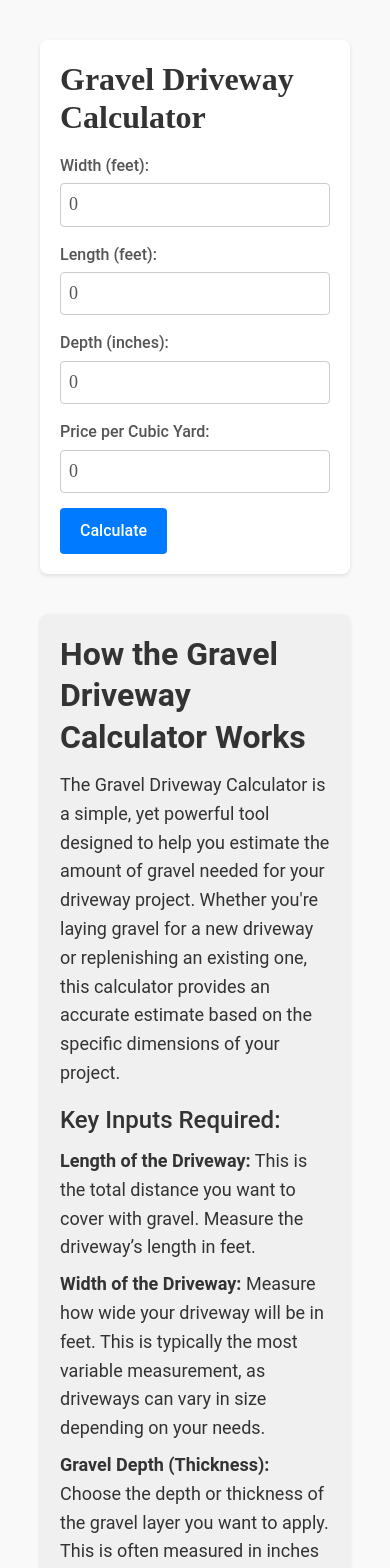
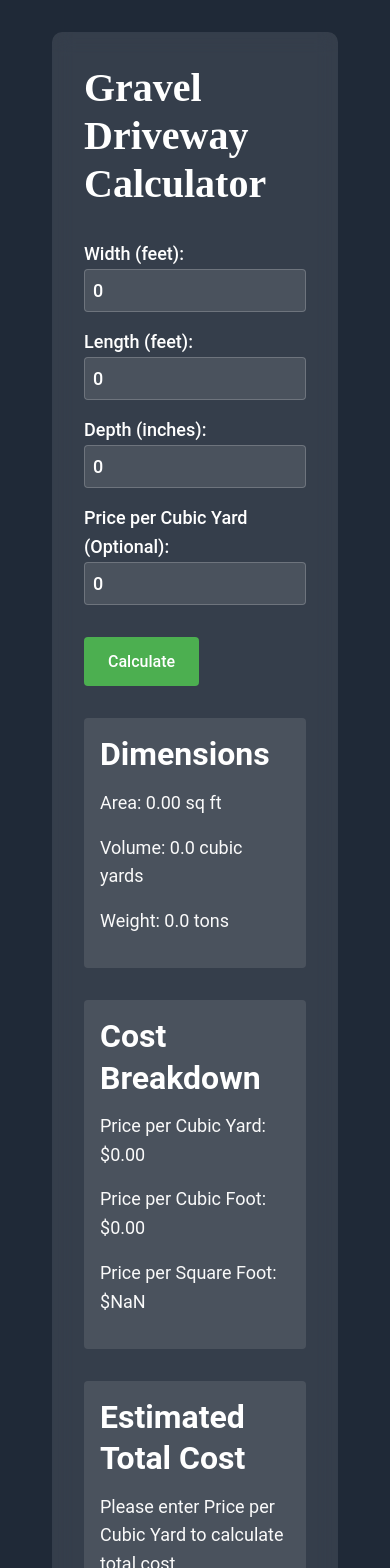
Before and after one commit to mkrizia17/Driveway-Calculator, a Next.js app: page /gravel in a window 390 px wide. Shown: the top 1568 px of the page. Built offline with nearby package versions, Linux system fonts and the light colour scheme.

Commit message:
Gravel Calculator

```diff
--- a/package.json
+++ b/package.json
@@ -12,6 +12,7 @@
     "@emotion/react": "^11.13.3",
     "@emotion/styled": "^11.13.0",
     "@mui/material": "^6.1.7",
+    "@radix-ui/react-label": "^2.1.0",
     "@radix-ui/react-slot": "^1.1.0",
     "class-variance-authority": "^0.7.0",
     "clsx": "^2.1.1",
--- a/src/app/gravel/GravelPage.css
+++ b/src/app/gravel/GravelPage.css
@@ -14,89 +14,102 @@ input, button, p, ul, li, h2, h3 {
 }
 
 .gravel-page-container {
-    display: flex;
-    justify-content: center; /* Center the content horizontally */
-    padding: 20px;
-    background-color: var(--background-color, #f9f9f9); /* Use a CSS variable or fallback */
+    min-height: 100vh;
+    background: rgb(31 41 55);  /* This is Tailwind's gray-800 color */
+    color: hsl(0 0% 98%);
+    padding: 2rem;
 }
 
 .content-wrapper {
-    max-width: 1200px; /* Set a maximum width for the content */
-    width: 100%;
-    padding: 0 20px; /* Add padding to the left and right */
+    max-width: 1200px;
+    margin: 0 auto;
     display: flex;
-    flex-direction: column; /* Stack sections vertically */
+    gap: 2rem;
+    flex-direction: column;
 }
 
 .calculator-section {
-    margin: 20px 0;
-    padding: 20px;
-    background-color: var(--calculator-bg-color, #ffffff); /* Light background for calculator */
-    border-radius: 8px;
-    box-shadow: 0 2px 4px rgba(0, 0, 0, 0.1);
+    background: rgba(255, 255, 255, 0.1);
+    padding: 2rem;
+    border-radius: 10px;
+    backdrop-filter: blur(10px);
 }
 
 .info-section {
-    margin: 20px 0;
-    padding: 20px;
-    background-color: var(--info-bg-color, #f0f0f0); /* Different background for info */
-    border-radius: 8px;
-    box-shadow: 0 2px 4px rgba(0, 0, 0, 0.1);
+    background: rgba(255, 255, 255, 0.1);
+    padding: 2rem;
+    border-radius: 10px;
+    backdrop-filter: blur(10px);
 }
 
 .page-title {
-    font-size: 2rem; /* Use rem for responsive font sizing */
-    color: var(--primary-text-color, #333); /* Use a CSS variable or fallback */
-    font-family: var(--font-family, 'Arial, sans-serif'); /* Use a CSS variable or fallback */
+    color: #ffffff;
+    margin-bottom: 2rem;
 }
 
 .input-group {
-    margin-bottom: 15px;
+    margin-bottom: 1rem;
 }
 
 .input-group label {
     display: block;
-    font-size: 1rem;
-    color: var(--secondary-text-color, #555); /* Use a CSS variable or fallback */
+    margin-bottom: 0.5rem;
+    color: #ffffff;
 }
 
 .input-group input {
     width: 100%;
-    padding: 8px;
-    margin-top: 5px;
-    border: 1px solid var(--border-color, #ccc); /* Use a CSS variable or fallback */
+    padding: 0.5rem;
+    border: 1px solid rgba(255, 255, 255, 0.2);
     border-radius: 4px;
-    font-family: var(--font-family, 'Arial, sans-serif'); /* Use a CSS variable or fallback */
+    background: rgba(255, 255, 255, 0.1);
+    color: #ffffff;
 }
 
 .calculate-button {
-    background-color: var(--button-background-color, #007bff); /* Use a CSS variable or fallback */
-    color: var(--button-text-color, white); /* Use a CSS variable or fallback */
-    padding: 10px 20px;
+    background: #4CAF50;
+    color: white;
+    padding: 0.75rem 1.5rem;
     border: none;
     border-radius: 4px;
     cursor: pointer;
     font-size: 1rem;
-    transition: background-color 0.3s ease;
+    margin-top: 1rem;
 }
 
 .calculate-button:hover {
-    background-color: var(--button-hover-color, #0056b3); /* Use a CSS variable or fallback */
+    background: #45a049;
 }
 
 .result {
-    margin-top: 20px;
-    font-size: 1.125rem;
-    color: var(--primary-text-color, #333); /* Use a CSS variable or fallback */
+    margin-top: 2rem;
+    padding: 1rem;
+    background: rgba(255, 255, 255, 0.1);
+    border-radius: 4px;
 }
 
-.explanation-section {
-    margin-left: 20px;
-    font-size: 0.875rem;
-    color: var(--secondary-text-color, #666); /* Use a CSS variable or fallback */
+h2, h3 {
+    color: #ffffff;
 }
 
-.explanation-section h2 {
-    font-size: 1.5rem;
-    color: var(--primary-text-color, #333); /* Use a CSS variable or fallback */
+ul {
+    padding-left: 1.5rem;
 }
+
+li {
+    margin-bottom: 0.5rem;
+}
+
+@media (min-width: 768px) {
+    .content-wrapper {
+        flex-direction: row;
+    }
+
+    .calculator-section {
+        flex: 1;
+    }
+
+    .info-section {
+        flex: 2;
+    }
+}
--- a/src/app/gravel/page.tsx
+++ b/src/app/gravel/page.tsx
@@ -9,12 +9,30 @@ export default function GravelPage() {
     const [depth, setDepth] = useState<number>(0);
     const [pricePerCubicYard, setPricePerCubicYard] = useState<number>(0);
     const [totalCost, setTotalCost] = useState<number | null>(null);
+    const [volumeInCubicYards, setVolumeInCubicYards] = useState<number | null>(null);
+    const [tonsNeeded, setTonsNeeded] = useState<number | null>(null);
 
     const calculateGravel = () => {
-        const depthInFeet = depth / 12;
-        const volumeInCubicFeet = width * length * depthInFeet;
-        const volumeInCubicYards = volumeInCubicFeet / 27;
-        const cost = volumeInCubicYards * pricePerCubicYard;
+        if (width <= 0 || length <= 0 || depth <= 0) {
+            alert("Please enter valid positive numbers for all dimensions");
+            return;
+        }
+
+        // Convert feet to yards for length and width
+        const widthYards = Math.round(width / 3);
+        const lengthYards = Math.round(length / 3);
+        // Convert inches to yards for depth
+        const depthYards = depth / 36;
+
+        // Calculate volume in cubic yards and round to 1 decimal place
+        const calculatedVolume = Math.round((widthYards * lengthYards * depthYards) * 10) / 10;
+        setVolumeInCubicYards(calculatedVolume);
+
+        // Calculate tons based on rounded volume
+        setTonsNeeded(calculatedVolume * 1.35);
+
+        // Calculate cost
+        const cost = pricePerCubicYard > 0 ? calculatedVolume * pricePerCubicYard : 0;
         setTotalCost(cost);
     };
 
@@ -43,16 +61,38 @@ export default function GravelPage() {
                     </div>
                     <div className="input-group">
                         <label>
-                            Price per Cubic Yard:
+                            Price per Cubic Yard (Optional):
                             <input type="number" value={pricePerCubicYard} onChange={(e) => setPricePerCubicYard(parseFloat(e.target.value))} />
                         </label>
                     </div>
                     <button className="calculate-button" onClick={calculateGravel}>Calculate</button>
-                    {totalCost !== null && (
-                        <div className="result">
-                            <h2>Total Cost: ${totalCost.toFixed(2)}</h2>
-                        </div>
-                    )}
+
+                    {/* Detailed Sections */}
+                    <div className="result">
+                        <h2>Dimensions</h2>
+                        <p>Area: {((length * width) ?? 0).toFixed(2)} sq ft</p>
+                        <p>Volume: {(volumeInCubicYards ?? 0).toFixed(1)} cubic yards</p>
+                        <p>Weight: {(tonsNeeded ?? 0).toFixed(1)} tons</p>
+                    </div>
+
+                    <div className="result">
+                        <h2>Cost Breakdown</h2>
+                        <p>Price per Cubic Yard: ${(pricePerCubicYard ?? 0).toFixed(2)}</p>
+                        <p>Price per Cubic Foot: ${((pricePerCubicYard ?? 0) / 27).toFixed(2)}</p>
+                        <p>Price per Square Foot: ${((totalCost ?? 0) / (length * width)).toFixed(2)}</p>
+                    </div>
+
+                    <div className="result">
+                        <h2>Estimated Total Cost</h2>
+                        {(!pricePerCubicYard || pricePerCubicYard <= 0) ? (
+                            <p className="warning-text">Please enter Price per Cubic Yard to calculate total cost</p>
+                        ) : (
+                            <>
+                                <h4 className="total-cost">${(totalCost ?? 0).toFixed(2)}</h4>
+
+                            </>
+                        )}
+                    </div>
                 </div>
                 <div className="info-section">
                     <h2>How the Gravel Driveway Calculator Works</h2>
--- a/src/components/calculators/GravelCalculator.tsx
+++ b/src/components/calculators/GravelCalculator.tsx
@@ -1,152 +1,146 @@
 import React, { useState } from 'react';
-import {
-  Box,
-  FormControl,
-  InputLabel,
-  MenuItem,
-  Select,
-  TextField,
-  Typography,
-  Grid,
-  Paper,
-} from '@mui/material';
+import { Button } from "../../components/ui/button"
+import { Input } from "../../components/ui/input"
+import { Label } from "../../components/ui/label"
+import { Card, CardContent } from "../../components/ui/card"
 
-interface MaterialDensity {
-  name: string;
-  densityRange: {
-    min: number;
-    max: number;
-  };
+interface Dimensions {
+  length: string;
+  width: string;
+  depth: string;
 }
 
-const materials: MaterialDensity[] = [
-  { name: 'Gravel (¼" - 2")', densityRange: { min: 1.4, max: 1.7 } },
-  { name: 'Rock (2" - 6")', densityRange: { min: 1.5, max: 1.7 } },
-  { name: 'Sand (dry)', densityRange: { min: 1.3, max: 1.5 } },
-  { name: 'Sand (wet)', densityRange: { min: 1.5, max: 1.7 } },
-  { name: 'Topsoil (dry)', densityRange: { min: 1.0, max: 1.3 } },
-  { name: 'Topsoil (wet)', densityRange: { min: 1.5, max: 1.7 } },
-  { name: 'Riprap', densityRange: { min: 1.7, max: 2.0 } },
-];
+const GravelCalculator: React.FC = () => {
+  const [dimensions, setDimensions] = useState<Dimensions>({
+    length: '',
+    width: '',
+    depth: ''
+  });
+  const [customPrice, setCustomPrice] = useState<string>('');
+  const [results, setResults] = useState<{
+    cubicYards: number;
+    totalCost: number;
+  } | null>(null);
 
-const GravelCalculator: React.FC = () => {
-  const [length, setLength] = useState<string>('');
-  const [width, setWidth] = useState<string>('');
-  const [depth, setDepth] = useState<string>('');
-  const [material, setMaterial] = useState<string>(materials[0].name);
-  const [pricePerUnit, setPricePerUnit] = useState<string>('');
+  const handleCalculate = (e: React.FormEvent) => {
+    e.preventDefault();
 
-  const calculateResults = () => {
-    const l = parseFloat(length);
-    const w = parseFloat(width);
-    const d = parseFloat(depth);
+    const length = parseFloat(dimensions.length);
+    const width = parseFloat(dimensions.width);
+    const depth = parseFloat(dimensions.depth);
 
-    if (isNaN(l) || isNaN(w) || isNaN(d)) return null;
+    if (isNaN(length) || isNaN(width) || isNaN(depth)) return;
 
-    // Convert to cubic yards (divide by 27 as there are 27 cubic feet in a cubic yard)
-    const cubicYards = (l * w * d) / 27;
+    // Convert inches to feet for depth and calculate cubic feet
+    const depthInFeet = depth / 12;
+    const cubicFeet = length * width * depthInFeet;
 
-    const selectedMaterial = materials.find(m => m.name === material);
-    if (!selectedMaterial) return null;
+    // Convert to cubic yards (27 cubic feet = 1 cubic yard)
+    const cubicYards = cubicFeet / 27;
 
-    const minTons = cubicYards * selectedMaterial.densityRange.min;
-    const maxTons = cubicYards * selectedMaterial.densityRange.max;
+    const price = parseFloat(customPrice) || 0;
+    const totalCost = cubicYards * price;
 
-    const price = parseFloat(pricePerUnit) || 0;
-    const minCost = minTons * price;
-    const maxCost = maxTons * price;
-
-    return {
-      cubicYards: cubicYards.toFixed(2),
-      minTons: minTons.toFixed(2),
-      maxTons: maxTons.toFixed(2),
-      minCost: minCost.toFixed(2),
-      maxCost: maxCost.toFixed(2),
-    };
+    setResults({
+      cubicYards,
+      totalCost
+    });
   };
 
-  const results = calculateResults();
+  return (
+    <Card className="max-w-[1200px] mx-auto bg-white border-[#b0a36e]">
+      <CardContent className="py-12 px-6">
+        <div className="max-w-4xl mx-auto">
+          <form onSubmit={handleCalculate} className="space-y-8">
+            <div className="grid grid-cols-1 md:grid-cols-3 gap-6 lg:gap-8">
+              <div className="space-y-3">
+                <Label htmlFor="length" className="text-xl font-bold text-[#1a2039]">
+                  Length (feet)
+                </Label>
+                <Input
+                  id="length"
+                  type="number"
+                  placeholder="Enter length"
+                  value={dimensions.length}
+                  onChange={(e: React.ChangeEvent<HTMLInputElement>) => setDimensions(prev => ({ ...prev, length: e.target.value }))}
+                  required
+                  className="h-14 text-3xl px-4 [&::-webkit-inner-spin-button]:appearance-none text-[#1a2039]"
+                  style={{ fontSize: '1.75rem' }}
+                />
+              </div>
+              <div className="space-y-3">
+                <Label htmlFor="width" className="text-xl font-bold text-[#1a2039]">
+                  Width (feet)
+                </Label>
+                <Input
+                  id="width"
+                  type="number"
+                  placeholder="Enter width"
+                  value={dimensions.width}
+                  onChange={(e) => setDimensions(prev => ({ ...prev, width: e.target.value }))}
+                  required
+                  className="h-14 text-3xl px-4 [&::-webkit-inner-spin-button]:appearance-none text-[#1a2039]"
+                  style={{ fontSize: '1.75rem' }}
+                />
+              </div>
+              <div className="space-y-3">
+                <Label htmlFor="depth" className="text-xl font-bold text-[#1a2039]">
+                  Depth (inches)
+                </Label>
+                <Input
+                  id="depth"
+                  type="number"
+                  placeholder="Enter depth"
+                  value={dimensions.depth}
+                  onChange={(e) => setDimensions(prev => ({ ...prev, depth: e.target.value }))}
+                  required
+                  className="h-14 text-3xl px-4 [&::-webkit-inner-spin-button]:appearance-none text-[#1a2039]"
+                  style={{ fontSize: '1.75rem' }}
+                />
+              </div>
+            </div>
 
-  return (
-    <Paper sx={{ p: 3, maxWidth: 800, mx: 'auto' }}>
-      <Typography variant="h5" gutterBottom>
-        Gravel Calculator
-      </Typography>
+            <div className="space-y-3">
+              <Label htmlFor="price" className="text-xl font-bold text-[#1a2039]">
+                Price per Cubic Yard (optional)
+              </Label>
+              <Input
+                id="price"
+                type="number"
+                placeholder="Enter price per cubic yard"
+                value={customPrice}
+                onChange={(e) => setCustomPrice(e.target.value)}
+                className="h-14 text-3xl px-4 [&::-webkit-inner-spin-button]:appearance-none text-[#1a2039]"
+                style={{ fontSize: '1.75rem' }}
+              />
+            </div>
 
-      <Grid container spacing={3}>
-        <Grid item xs={12} sm={4}>
-          <TextField
-            fullWidth
-            label="Length (feet)"
-            type="number"
-            value={length}
-            onChange={(e) => setLength(e.target.value)}
-          />
-        </Grid>
-        <Grid item xs={12} sm={4}>
-          <TextField
-            fullWidth
-            label="Width (feet)"
-            type="number"
-            value={width}
-            onChange={(e) => setWidth(e.target.value)}
-          />
-        </Grid>
-        <Grid item xs={12} sm={4}>
-          <TextField
-            fullWidth
-            label="Depth (feet)"
-            type="number"
-            value={depth}
-            onChange={(e) => setDepth(e.target.value)}
-          />
-        </Grid>
+            <Button
+              type="submit"
+              className="w-full h-16 text-xl font-medium bg-[#b0a36e] hover:bg-[#8f845a] transition-colors text-[#f6f6f7]"
+            >
+              Calculate
+            </Button>
+          </form>
 
-        <Grid item xs={12} sm={6}>
-          <FormControl fullWidth>
-            <InputLabel>Material</InputLabel>
-            <Select
-              value={material}
-              label="Material"
-              onChange={(e) => setMaterial(e.target.value)}
-            >
-              {materials.map((mat) => (
-                <MenuItem key={mat.name} value={mat.name}>
-                  {mat.name}
-                </MenuItem>
-              ))}
-            </Select>
-          </FormControl>
-        </Grid>
-
-        <Grid item xs={12} sm={6}>
-          <TextField
-            fullWidth
-            label="Price per ton ($)"
-            type="number"
-            value={pricePerUnit}
-            onChange={(e) => setPricePerUnit(e.target.value)}
-          />
-        </Grid>
-      </Grid>
-
-      {results && (
-        <Box sx={{ mt: 4 }}>
-          <Typography variant="h6" gutterBottom>
-            Results
-          </Typography>
-          <Typography>Cubic Yards: {results.cubicYards}</Typography>
-          <Typography>
-            Weight: {results.minTons} - {results.maxTons} tons
-          </Typography>
-          {parseFloat(pricePerUnit) > 0 && (
-            <Typography>
-              Estimated Cost: ${results.minCost} - ${results.maxCost}
-            </Typography>
+          {results && (
+            <div className="mt-8 space-y-4">
+              <div className="text-2xl font-bold text-[#1a2039]">
+                Results:
+              </div>
+              <div className="text-xl text-[#1a2039]">
+                Cubic Yards Needed: {results.cubicYards.toFixed(2)}
+              </div>
+              {results.totalCost > 0 && (
+                <div className="text-xl text-[#1a2039]">
+                  Estimated Cost: ${results.totalCost.toFixed(2)}
+                </div>
+              )}
+            </div>
           )}
-        </Box>
-      )}
-    </Paper>
+        </div>
+      </CardContent>
+    </Card>
   );
 };
 
--- /dev/null
+++ b/src/components/ui/input.tsx
@@ -0,0 +1,21 @@
+import * as React from "react"
+import { cn } from "@/lib/utils"
+
+const Input = React.forwardRef<HTMLInputElement, React.ComponentProps<"input">>(
+  ({ className, type, ...props }, ref) => {
+    return (
+      <input
+        type={type}
+        className={cn(
+          "flex h-9 w-full rounded-md border border-input bg-transparent px-3 py-1 text-base shadow-sm transition-colors file:border-0 file:bg-transparent file:text-sm file:font-medium file:text-foreground placeholder:text-muted-foreground focus-visible:outline-none focus-visible:ring-1 focus-visible:ring-ring disabled:cursor-not-allowed disabled:opacity-50 md:text-sm",
+          className
+        )}
+        ref={ref}
+        {...props}
+      />
+    )
+  }
+)
+Input.displayName = "Input"
+
+export { Input }
--- /dev/null
+++ b/src/components/ui/label.tsx
@@ -0,0 +1,26 @@
+"use client"
+
+import * as React from "react"
+import * as LabelPrimitive from "@radix-ui/react-label"
+import { cva, type VariantProps } from "class-variance-authority"
+
+import { cn } from "@/lib/utils"
+
+const labelVariants = cva(
+  "text-sm font-medium leading-none peer-disabled:cursor-not-allowed peer-disabled:opacity-70"
+)
+
+const Label = React.forwardRef<
+  React.ElementRef<typeof LabelPrimitive.Root>,
+  React.ComponentPropsWithoutRef<typeof LabelPrimitive.Root> &
+    VariantProps<typeof labelVariants>
+>(({ className, ...props }, ref) => (
+  <LabelPrimitive.Root
+    ref={ref}
+    className={cn(labelVariants(), className)}
+    {...props}
+  />
+))
+Label.displayName = LabelPrimitive.Root.displayName
+
+export { Label }
```
Also changed, not shown: 1 other file (tests, documents, lock files or other folders).
